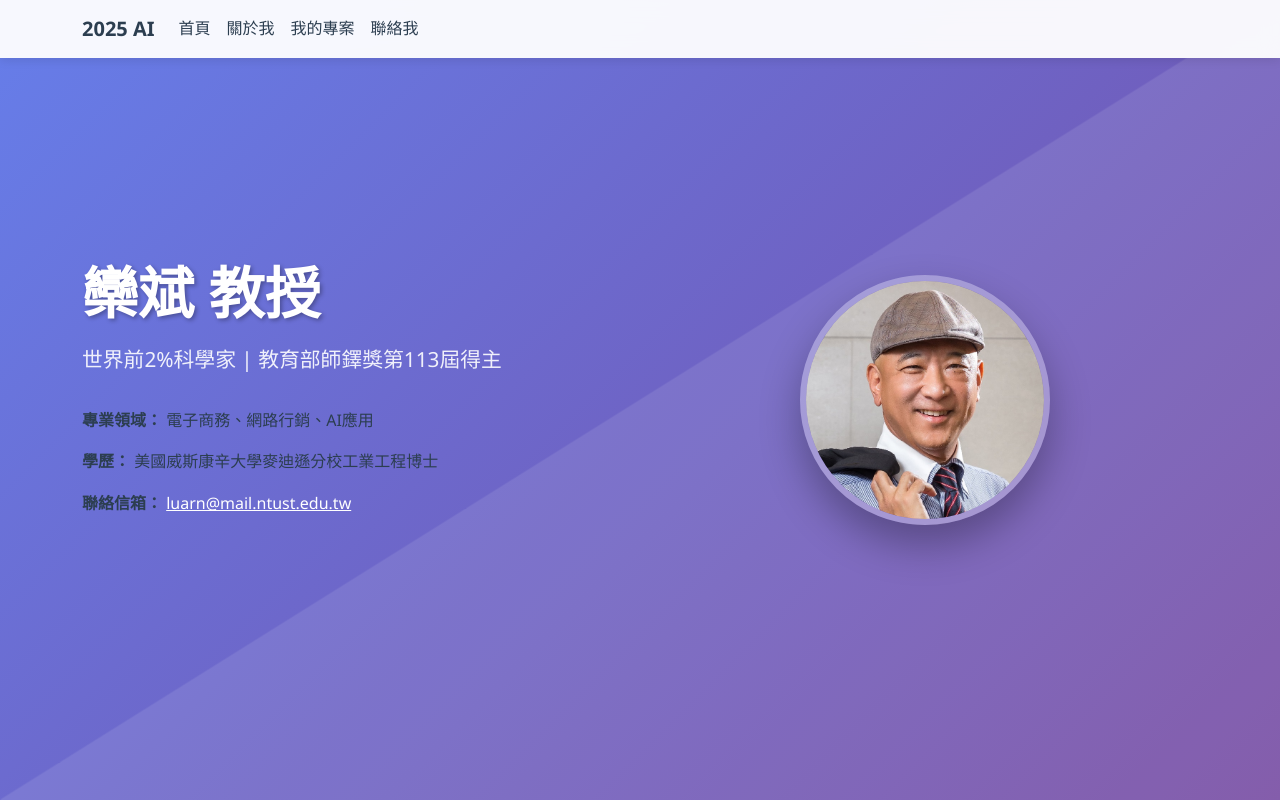
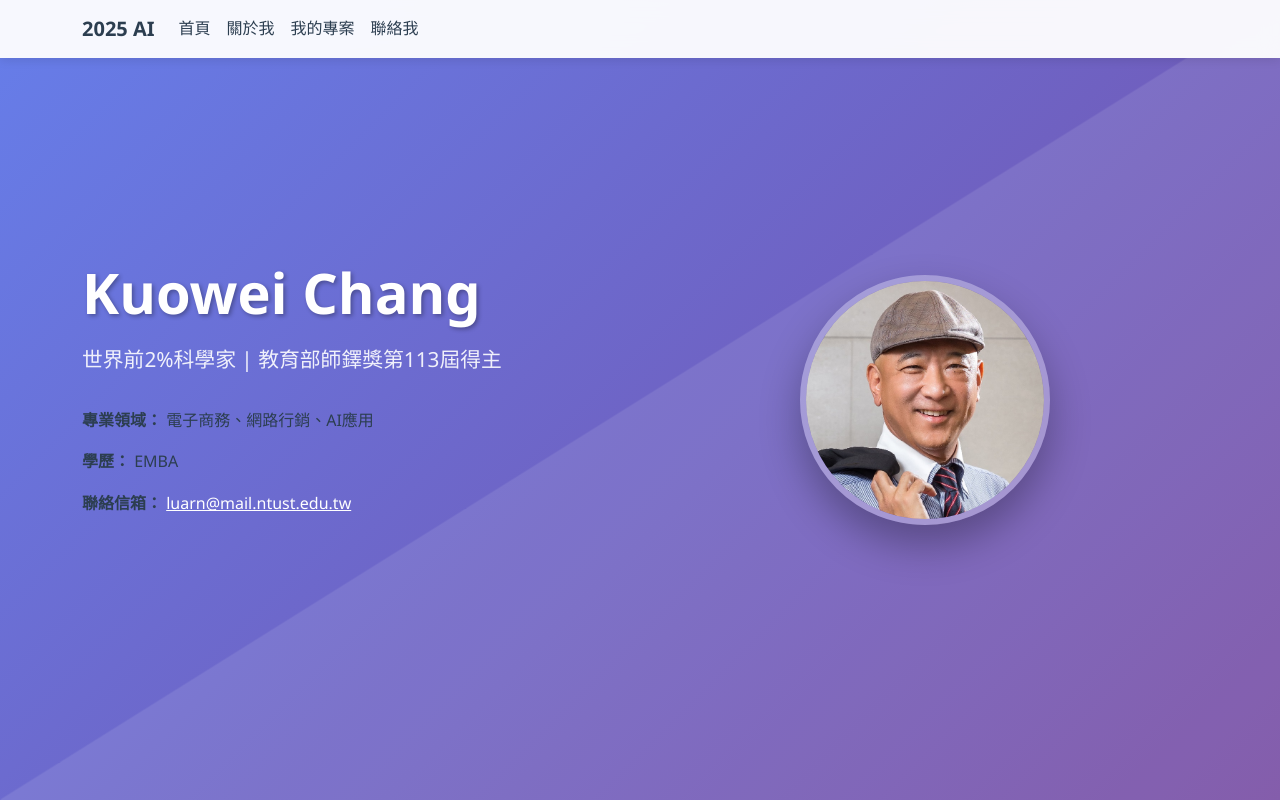
Before and after one commit to kuowei45615/kuowei.github.io, a plain HTML site: page index.html in a window 1280 px wide. Shown: the top 800 px of the page. Drawn offline with nearby package versions, Linux system fonts and the light colour scheme.

Commit message:
Update index.html

```diff
--- a/index.html
+++ b/index.html
@@ -156,10 +156,10 @@
     <script>
         // ====== 使用者資料區域 - 請修改以下內容 ======
         const profileData = {
-            name: "欒斌 教授",
+            name: "Kuowei Chang",
             title: "世界前2%科學家 | 教育部師鐸獎第113屆得主",
             expertise: "電子商務、網路行銷、AI應用",
-            education: "美國威斯康辛大學麥迪遜分校工業工程博士",
+            education: "EMBA",
             email: "luarn@mail.ntust.edu.tw",
             about: "欒斌博士在東海大學取得工業工程學士學位，隨後在美國威斯康辛大學麥迪遜分校獲得工業工程碩士和博士學位。2023年，他被史丹佛大學認定為世界前2%科學家之一。",
             contactEmail: "luarn@mail.ntust.edu.tw",
```
